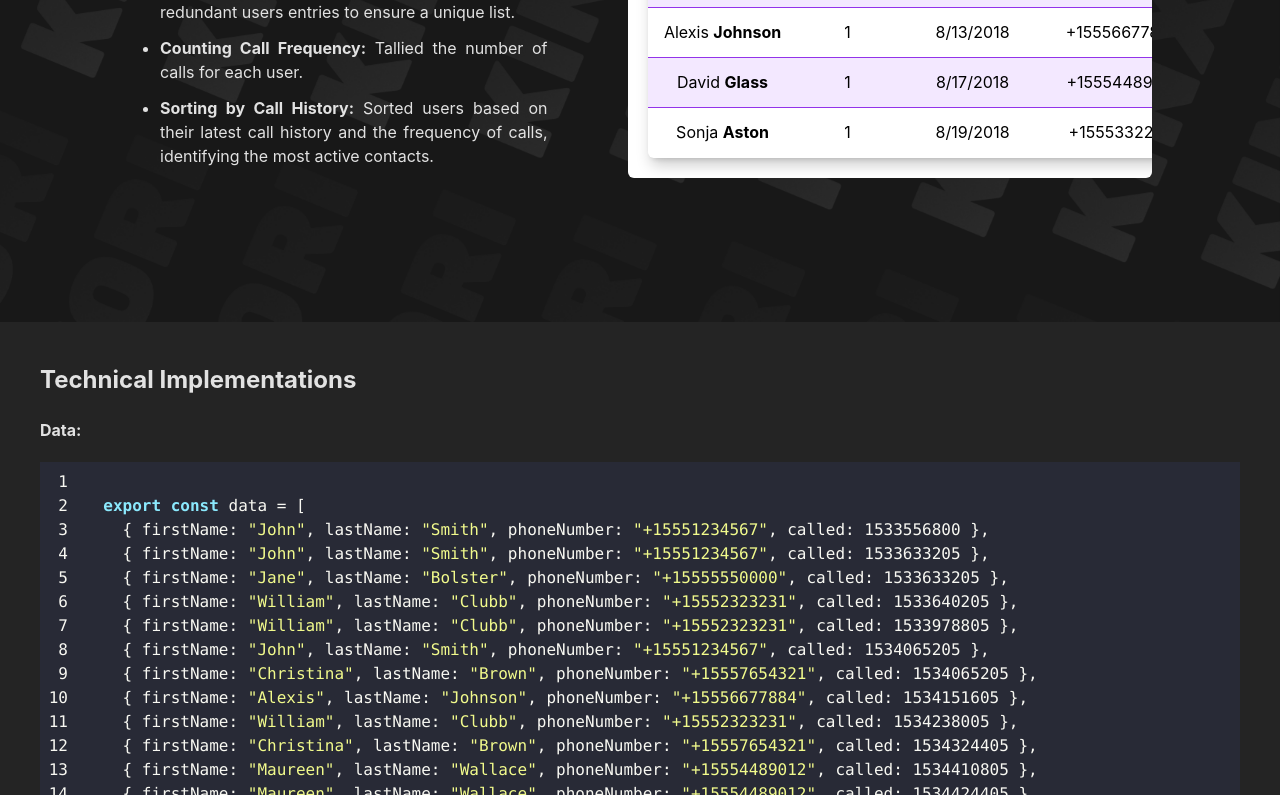
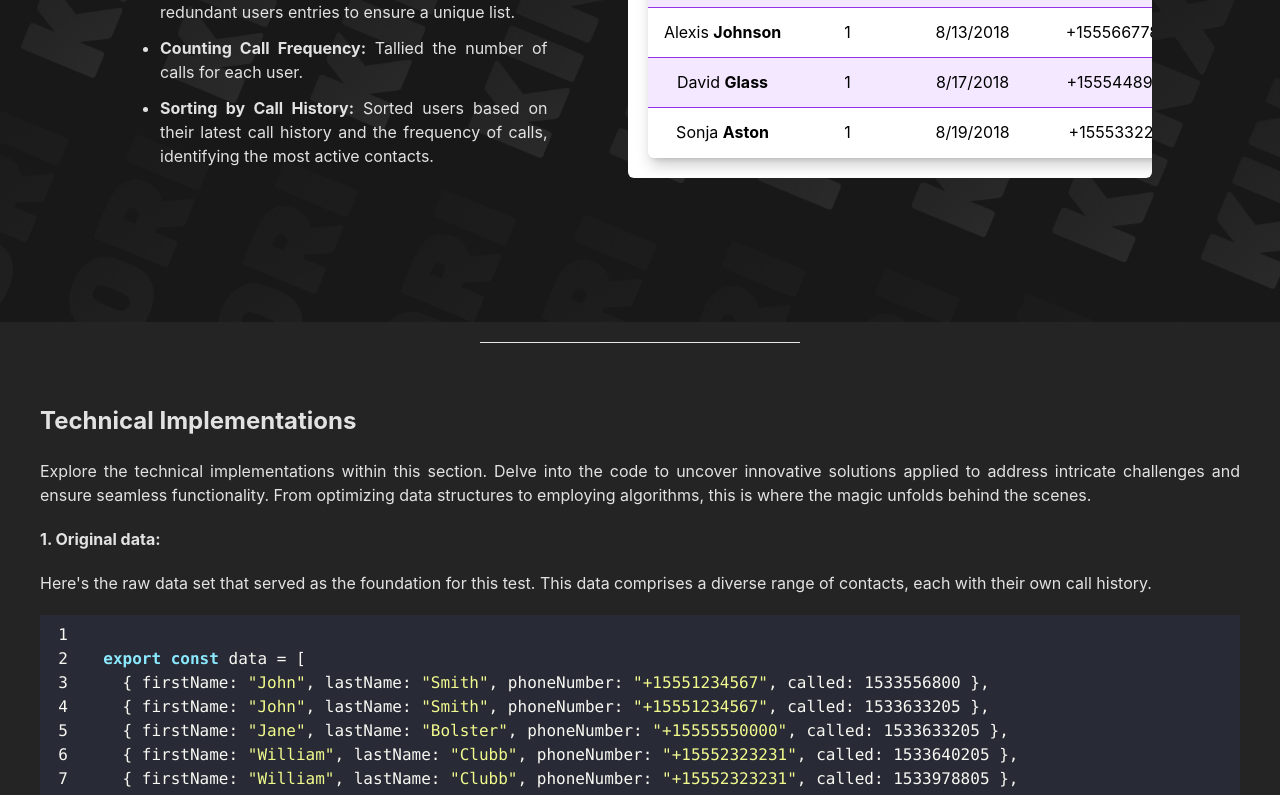
Before and after one commit to kinxori/technical-test-2, a React (Vite) app: page / in a window 1280 px wide. Shown: the part 478-1273 px from the top of the page. Built offline with nearby package versions, Linux system fonts and the light colour scheme.

Commit message:
updated point number 1 <original data>

```diff
--- a/src/App.jsx
+++ b/src/App.jsx
@@ -149,9 +149,20 @@ export default function App() {
         </div>
         <UserFilter />
       </div>
+      <hr className="w-80 mx-auto my-5"></hr>
       <article className="border-box p-10 font-[inter] flex flex-col gap-5 text-justify">
         <h3 className="font-bold text-[24px]">Technical Implementations</h3>
-        <h4 className="font-bold text-[16px]">Data:</h4>
+        <p>
+          Explore the technical implementations within this section. Delve into the code to uncover
+          innovative solutions applied to address intricate challenges and ensure seamless
+          functionality. From optimizing data structures to employing algorithms, this is where the
+          magic unfolds behind the scenes.
+        </p>
+        <h4 className="font-bold text-[16px]">1. Original data:</h4>
+        <p>
+          Here's the raw data set that served as the foundation for this test. This data comprises a
+          diverse range of contacts, each with their own call history.
+        </p>
         <SyntaxHighlighter showLineNumbers style={dracula} language="javascript">
           {dataCode}
         </SyntaxHighlighter>
```
